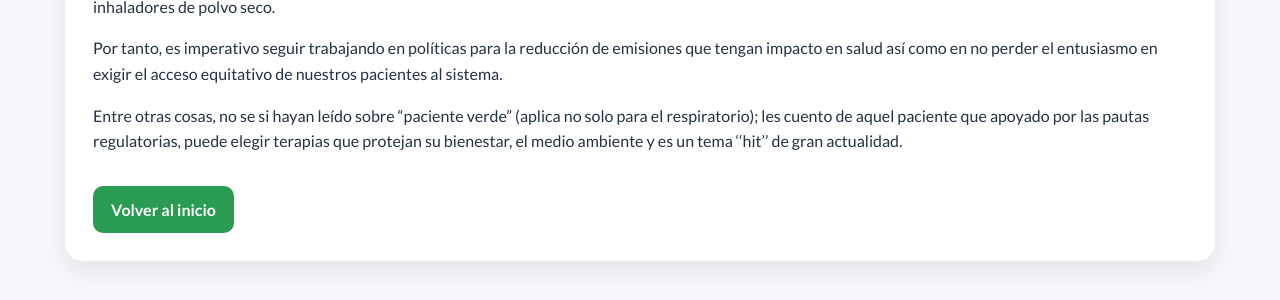
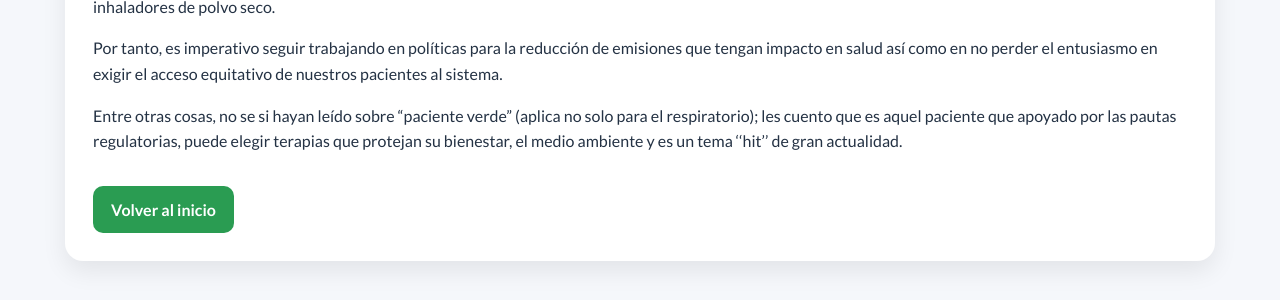
Before and after one commit to Acmisantander/Acmisantander, a Jekyll site: the page built from _posts/2026-04-24-huella-carbono-inhaloterapia.md, in a window 1280 px wide. Shown: the part 396-696 px from the top of the page. Built offline with Jekyll 4.4.1, drawn with Linux system fonts in a browser that asks for light colours.

Commit message:
Update 2026-04-24-huella-carbono-inhaloterapia.md

```diff
--- a/_posts/2026-04-24-huella-carbono-inhaloterapia.md
+++ b/_posts/2026-04-24-huella-carbono-inhaloterapia.md
@@ -11,4 +11,4 @@ A pesar del cambio de clorofluorocarbonos (CFC) a los hidrofluoroalcanos (HFA) c
 
 Por tanto, es imperativo seguir trabajando en políticas para la reducción de emisiones que tengan impacto en salud así como en no perder el entusiasmo en exigir el acceso equitativo de nuestros pacientes al sistema.
 
-Entre otras cosas, no se si hayan leído sobre “paciente verde” (aplica no solo para el respiratorio); les cuento de aquel paciente que apoyado por las pautas regulatorias, puede elegir terapias que protejan su bienestar, el medio ambiente y es un tema ''hit'' de gran actualidad.
+Entre otras cosas, no se si hayan leído sobre “paciente verde” (aplica no solo para el respiratorio); les cuento que es aquel paciente que apoyado por las pautas regulatorias, puede elegir terapias que protejan su bienestar, el medio ambiente y es un tema ''hit'' de gran actualidad.
```
